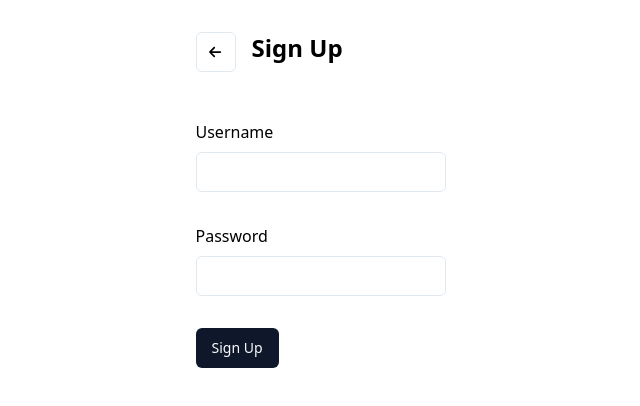
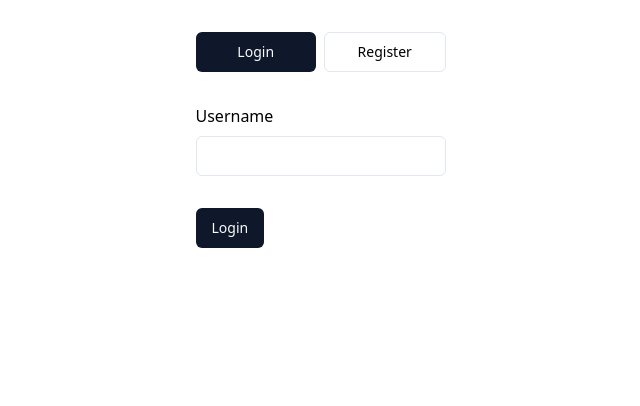
Before and after one commit to russl8/PhotoStore-client, a React (Create React App) app: page /sign-up in a window 1280 px wide. Shown: the top 406 px of the page, without its empty margins (349-989 px from the left). Built offline with nearby package versions, Linux system fonts and the light colour scheme.

Commit message:
sign up and sign in

```diff
--- a/src/App.tsx
+++ b/src/App.tsx
@@ -9,13 +9,20 @@ const BACKEND_URL = "http://localhost:8080/"
 
 function App() {
 
+
+
   return (
     <>
       <Routes >
-      <Route path="/sign-up" element={<SignUpForm backendUrl = {BACKEND_URL}/>} />
+        <Route path="/sign-up"
+          element={<SignUpForm
+            backendUrl={BACKEND_URL}
 
-        <Route path="/" element={<Home backendUrl = {BACKEND_URL}/>} />
-        <Route path="/add" element={<ImageForm backendUrl={BACKEND_URL}/>}/>
+          />}
+        />
+
+        <Route path="/" element={<Home backendUrl={BACKEND_URL} />} />
+        <Route path="/add" element={<ImageForm backendUrl={BACKEND_URL} />} />
       </Routes>
 
     </>
--- a/src/components/SignUpForm.tsx
+++ b/src/components/SignUpForm.tsx
@@ -1,71 +1,73 @@
-import React, { useState, ChangeEvent, FormEvent } from "react";
+import React, { useState } from "react";
 import * as z from "zod"
 import { useForm } from "react-hook-form"
 import { Button } from "../@/components/ui/button";
-import { Form, FormControl, FormDescription, FormField, FormItem, FormLabel, FormMessage } from "../@/components/ui/form"
+import { Form, FormControl, FormField, FormItem, FormLabel, FormMessage } from "../@/components/ui/form"
 import { Input } from "../@/components/ui/input"
 import { useNavigate } from "react-router-dom";
-import { FontAwesomeIcon } from "@fortawesome/react-fontawesome";
-import { faArrowLeft } from "@fortawesome/free-solid-svg-icons";
-
 
 interface imageFormProps {
     backendUrl: string;
+
 }
 
 const formSchema = z.object({
     username: z.string().min(1, {
         message: "Title cannot be blank.",
     }),
-    password: z.string().min(1, {
-        message: "Title cannot be blank.",
-    })
 })
 
 const SignUpForm: React.FC<imageFormProps> = ({ backendUrl }) => {
+    const [isLogin, setIsLogin] = useState<boolean>(true);
     const [username, setUsername] = useState<string>("");
-    const [password, setPassword] = useState<string>("");
-
     const navigate = useNavigate();
     const form = useForm<z.infer<typeof formSchema>>({
     })
+    const onLogin = async (e: any) => {
+        e.preventDefault();
 
+        const formData = new FormData();
+        formData.append("username", username);
 
+        fetch(`${backendUrl}${username}`)
+            .then(response => response.json())
+            .then(data => {
+                localStorage.setItem('username', data.userName);
+                localStorage.setItem('userid',data.userId);
 
-    const handleSubmit = async (e: FormEvent) => {
+            })
+            .catch(error => {
+                alert("User does not exist.")
+            });
+    }
+
+    const onRegister = async (e: any) => {
         e.preventDefault();
         const formData = new FormData();
+        formData.append("username", username);
+        fetch(`${backendUrl}`, {
+            method: "POST",
+            body: formData,
+        })
+            .then(response => response.json())
+            .then(data => {
+                console.log(data)
+            })
+            .catch(error => {
+                alert("A problem occurred with creating user.")
+            });
 
-        formData.append("username", username);
-        formData.append("password", password);
-
-        try {
-            const response = await fetch(`${backendUrl}photo`, {
-                method: "POST",
-                body: formData,
-            });
-            if (response.ok) {
-                navigate("/");
-            } else {
-                alert("Title and image fields must not be blank.");
-            }
-        } catch (error) {
-            alert("Error occurred while uploading.");
-        }
-    };
+    }
 
 
     return (
         <div className="flex flex-col items-center p-4 pt-8 w-[100vw] sm:pl-[75px] sm:flex-row sm:justify-around  sm:items-start">
             <Form {...form}>
-                <form onSubmit={handleSubmit} className="space-y-8 w-[250px]">
+                <form className="space-y-8 w-[250px]">
                     <div className="flex flex-row">
-                        <Button className="mr-4" variant="outline" size="icon" onClick={() => { navigate("/") }} >
-                            <FontAwesomeIcon icon={faArrowLeft} className="text-black cursor-pointer" />
-                        </Button>
-                        <p className="font-bold text-2xl mb-6">Sign Up</p>
+                        <Button variant={isLogin ? `default` : "outline"} onClick={() => setIsLogin(true)} className="flex w-full mr-1" type="button">Login</Button>
+                        <Button variant={isLogin ? `outline` : "default"} onClick={() => setIsLogin(false)} className="flex w-full ml-1" type="button" >Register</Button>
                     </div>
-
                     <FormField
                         control={form.control}
                         name="username"
@@ -82,25 +84,9 @@ const SignUpForm: React.FC<imageFormProps> = ({ backendUrl }) => {
                             </FormItem>
                         )}
                     />
-
-                    <FormField
-                        control={form.control}
-                        name="password"
-                        render={({ field }) => (
-                            <FormItem>
-                                <FormLabel>Password</FormLabel>
-                                <FormControl>
-                                    <Input
-                                        value={password}
-                                        onChange={(e) => setUsername(e.target.value)}
-                                    />
-                                </FormControl>
-                                <FormMessage />
-                            </FormItem>
-                        )}
-                    />
-
-                    <Button type="submit">Sign Up</Button>
+                    <Button type="button" onClick={isLogin ? (e) => onLogin(e) : (e) => onRegister(e)}>
+                        {isLogin ? "Login" : "Register"}
+                    </Button>
                 </form>
             </Form>
 
```
